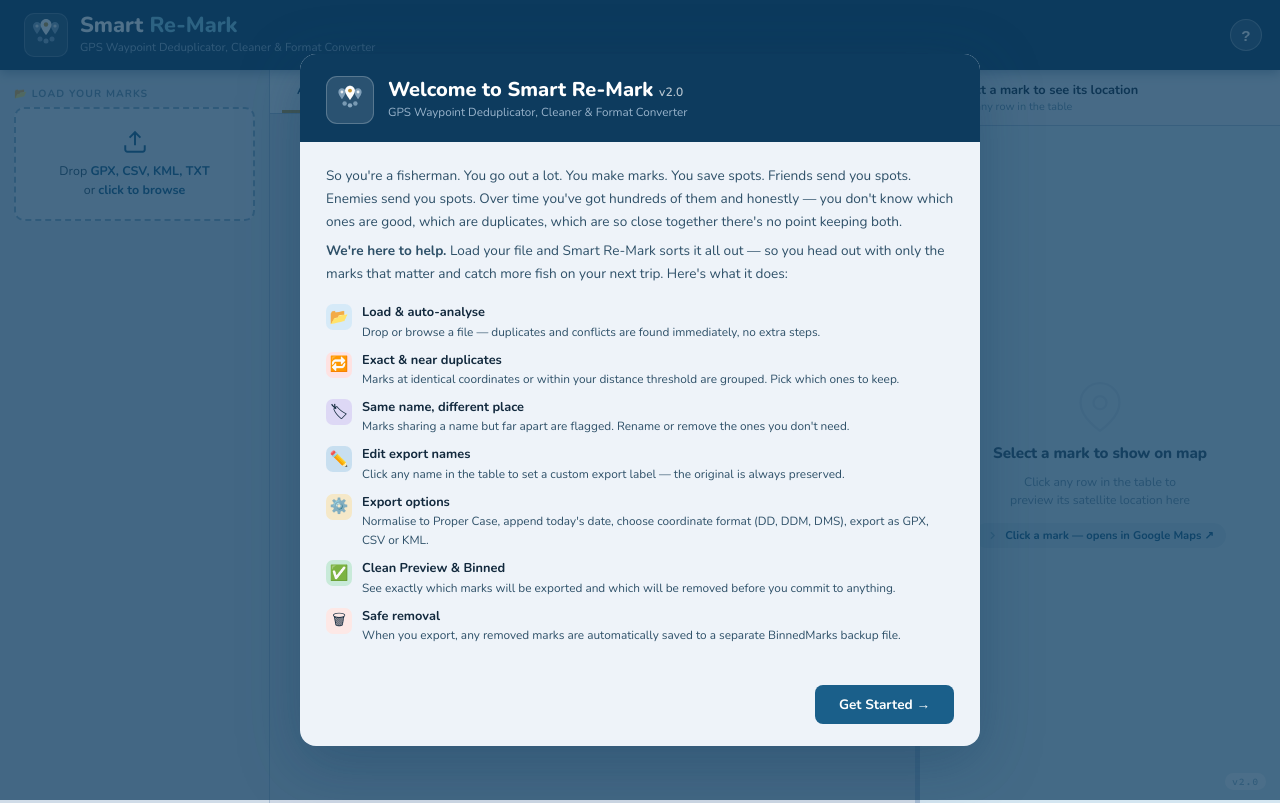
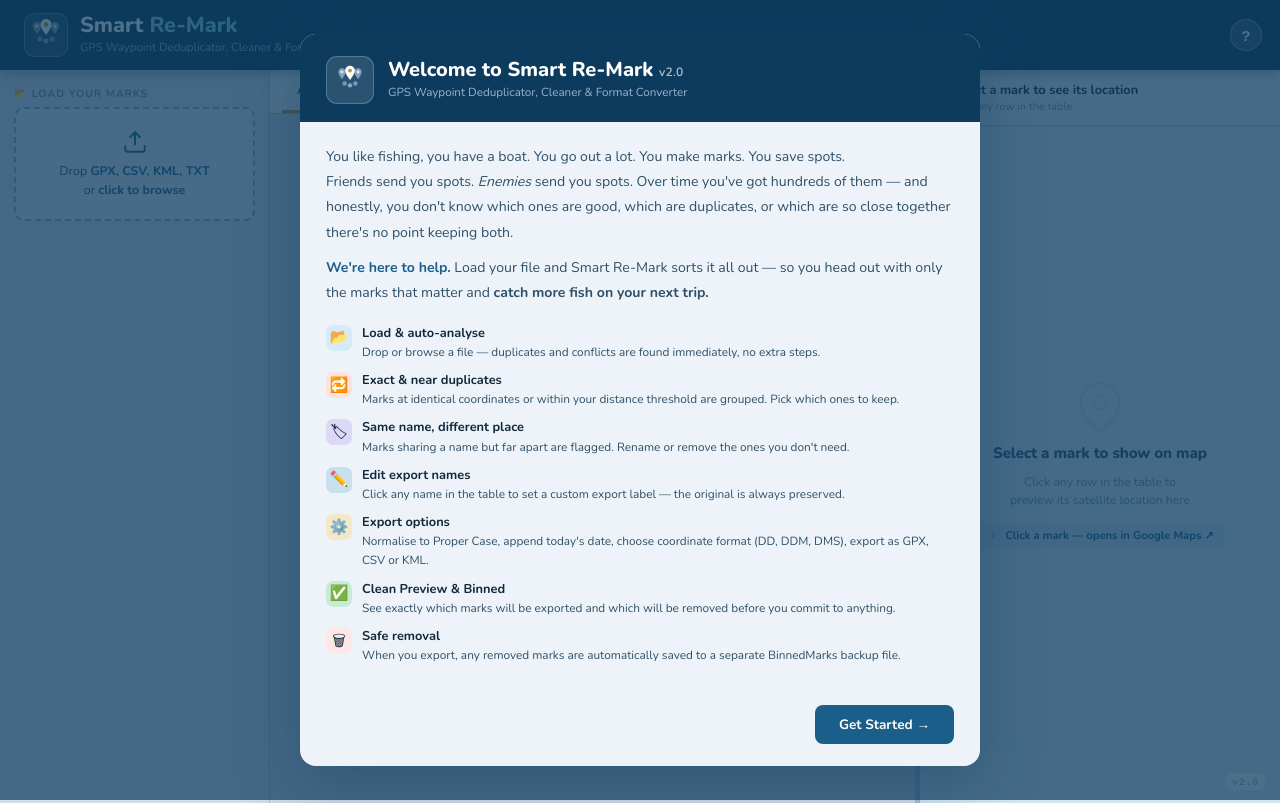
Before and after one commit to jarrayda/smart-remark, a plain HTML site: page index.html in a window 1280 px wide. Drawn offline with nearby package versions, Linux system fonts and the light colour scheme.

Commit message:
Add files via upload

```diff
--- a/index.html
+++ b/index.html
@@ -616,11 +616,12 @@
       </div>
     </div>
     <div class="welcome-body">
-      <p style="font-size:.85rem;color:var(--text2);line-height:1.7;margin-bottom:6px;">
-        So you're a fisherman. You go out a lot. You make marks. You save spots. Friends send you spots. Enemies send you spots. Over time you've got hundreds of them and honestly — you don't know which ones are good, which are duplicates, which are so close together there's no point keeping both.
+      <p style="font-size:.88rem;color:var(--text2);line-height:1.8;margin-bottom:10px;">
+        You like fishing, you have a boat. You go out a lot. You make marks. You save spots.<br>
+        Friends send you spots. <em>Enemies</em> send you spots. Over time you've got hundreds of them — and honestly, you don't know which ones are good, which are duplicates, or which are so close together there's no point keeping both.
       </p>
-      <p style="font-size:.85rem;color:var(--text2);line-height:1.7;margin-bottom:14px;">
-        <strong>We're here to help.</strong> Load your file and Smart Re-Mark sorts it all out — so you head out with only the marks that matter and catch more fish on your next trip. Here's what it does:
+      <p style="font-size:.88rem;color:var(--text2);line-height:1.8;margin-bottom:4px;">
+        <strong style="color:var(--accent)">We're here to help.</strong> Load your file and Smart Re-Mark sorts it all out — so you head out with only the marks that matter and <strong>catch more fish on your next trip.</strong>
       </p>
       <ul class="welcome-list">
         <li>
```
